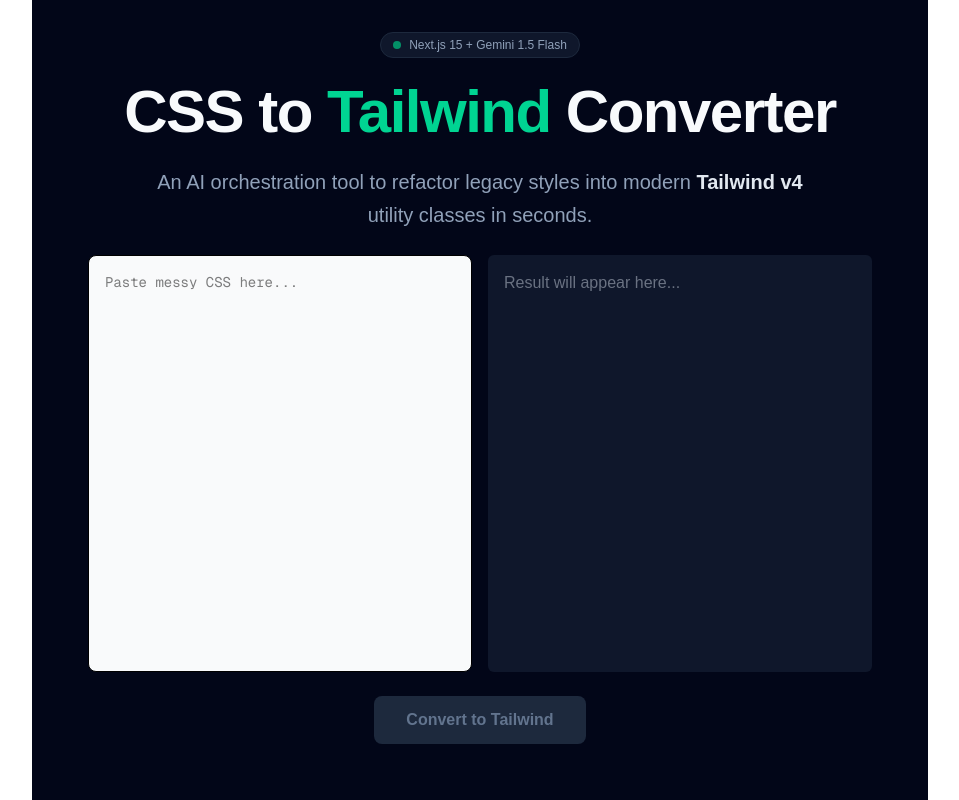
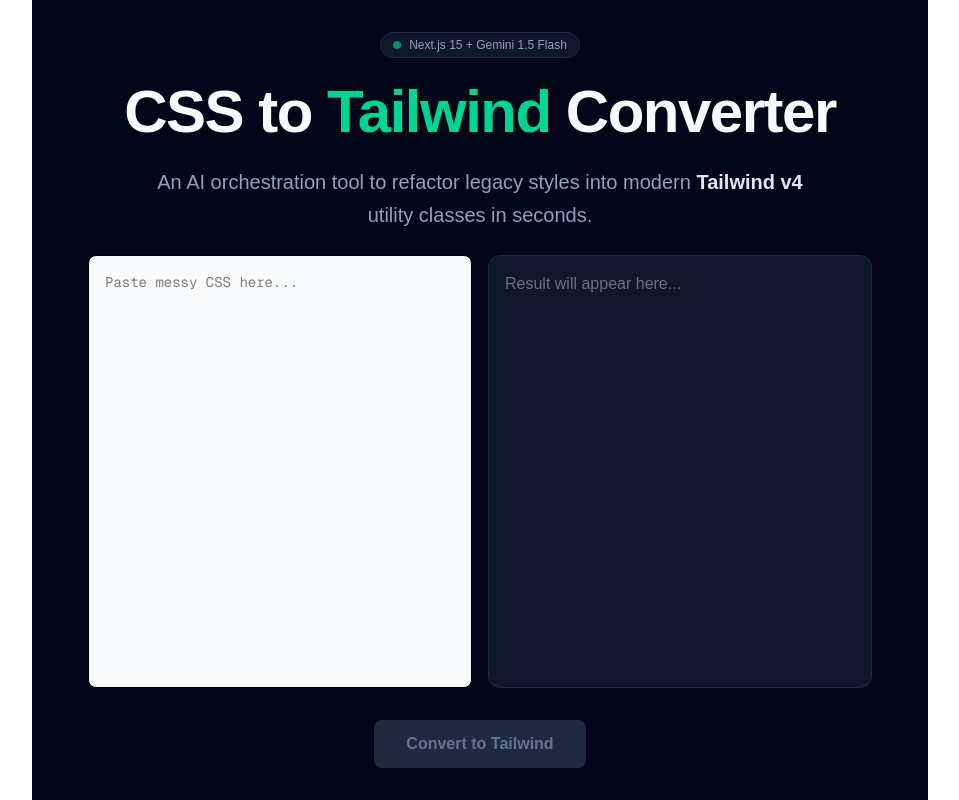
Before and after one commit to helenwijaya95/css-refactorer, a Next.js app: page / in a window 1280 px wide. Shown: the whole page, without its empty margins (160-1119 px from the left). Built offline with nearby package versions, Linux system fonts and the light colour scheme; no server answers.

Commit message:
style: fix overflow

```diff
--- a/app/page.tsx
+++ b/app/page.tsx
@@ -69,7 +69,7 @@
     <div className="flex-1 flex flex-col gap-4 px-6 pb-6 overflow-hidden max-w-6xl mx-auto w-full">
 
       {/* 4. The Textbox */}
-      <div className="flex-1 grid grid-cols-1 md:grid-cols-2 gap-4 min-h-0">
+      <div className="flex-1 grid grid-cols-1 md:grid-cols-2 gap-4 min-h-0 relative group">
         <textarea
           className="p-4 border rounded-lg bg-gray-50 font-mono text-sm text-black resize-none"
           placeholder="Paste messy CSS here..."
@@ -77,12 +77,17 @@
           onChange={(e) => setInputCss(e.target.value)}
         />
 
-        <div className="p-4 bg-slate-900 rounded-md min-h-[100px]">
 
+
+
+        <div className="flex flex-col h-full bg-slate-900 border border-slate-800 rounded-xl resize-none outline-none p-4">
+        {output?.tailwindClasses && (
+            <button onClick={copyToClipboard} className="absolute -top-4 right-3 opacity-100 md:opacity-0 md:group-hover:opacity-100 transition-opacity bg-slate-800 hover:bg-slate-700 text-slate-300 text-[10px] px-2 py-1 rounded border border-slate-600 uppercase font-bold z-10">Copy Classes</button>
+          )}
           {loading ? (
             <span className="text-gray-500 animate-pulse">AI is refactoring...</span>
           ) : output ? (
-            <div className="relative p-4 bg-slate-900 rounded-lg border border-slate-700 group">
+            <div className="flex-1 overflow-auto p-4 font-mono text-sm">
               <h3 className="text-xs uppercase text-slate-500 font-bold mb-2">Tailwind Classes</h3>
               <div>
                 <code className="text-emerald-400 break-all block">
@@ -90,11 +95,7 @@
                   {output?.tailwindClasses}
                 </code>
 
-                <button onClick={copyToClipboard} className="absolute top-3 right-3 opacity-0 group-hover:opacity-100 transition-opacity bg-slate-800 hover:bg-slate-700 text-slate-300 text-[10px] px-2 py-1 rounded border border-slate-600 uppercase font-bold">Copy Classes</button>
               </div>
-
-
-
               {output.explanation && (
                 <div className="mt-4 pt-4 border-t border-slate-800">
                   <h3 className="text-xs uppercase text-gray-500 font-bold mb-2">Explanation</h3>
@@ -113,6 +114,8 @@
         </p>
       )}
 
+
+    </div>
     {/* 5. The Button */}
     <div className="flex justify-center shrink-0 pt-2">
       <button
@@ -127,7 +130,6 @@
         {loading ? "Refactoring..." : "Convert to Tailwind"}
       </button>
     </div>
-    </div>
 
 
 
```
Lines whose indentation alone changed are shown as unchanged.
